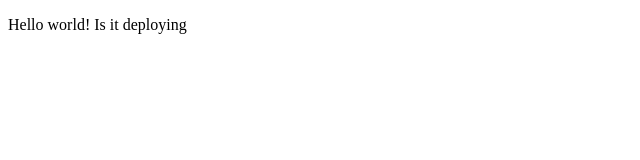
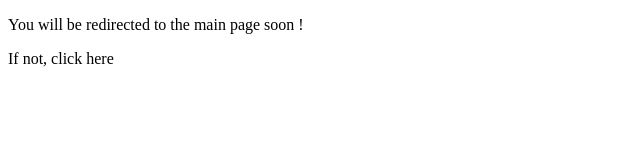
Before and after one commit to K0mi-rose/portfolio, a plain HTML site: page index.html in a window 1280 px wide. Shown: the whole page, without its empty margins (0-640 px from the left). Drawn offline with Linux system fonts and the light colour scheme.

Commit message:
added redirection

```diff
--- a/index.html
+++ b/index.html
@@ -1,14 +1,10 @@
 <!DOCTYPE html>
-<html lang="en">
-<head>
-	<meta http-equiv="Content-Type" content="text/html; charset=utf-8" />
-	<meta name="description" content="" />
-	<meta name="author" content="" />
-	<meta name="viewport" content="user-scalable=no, initial-scale=1.0, maximum-scale=1.0, minimum-scale=1.0, width=device-width" />
-	<title></title>
-	<link href="css/style.css" rel="stylesheet" />
-</head>
-<body>
-	<p>Hello world! Is it deploying</p>
-</body>
+<html>
+  <head>
+    <meta http-equiv="refresh" content="7; url='./html/index-computer.html'" />
+  </head>
+  <body>
+    <p>You will be redirected to the main page soon !</p>
+	<p>If not, click here</p>
+  </body>
 </html>
```
